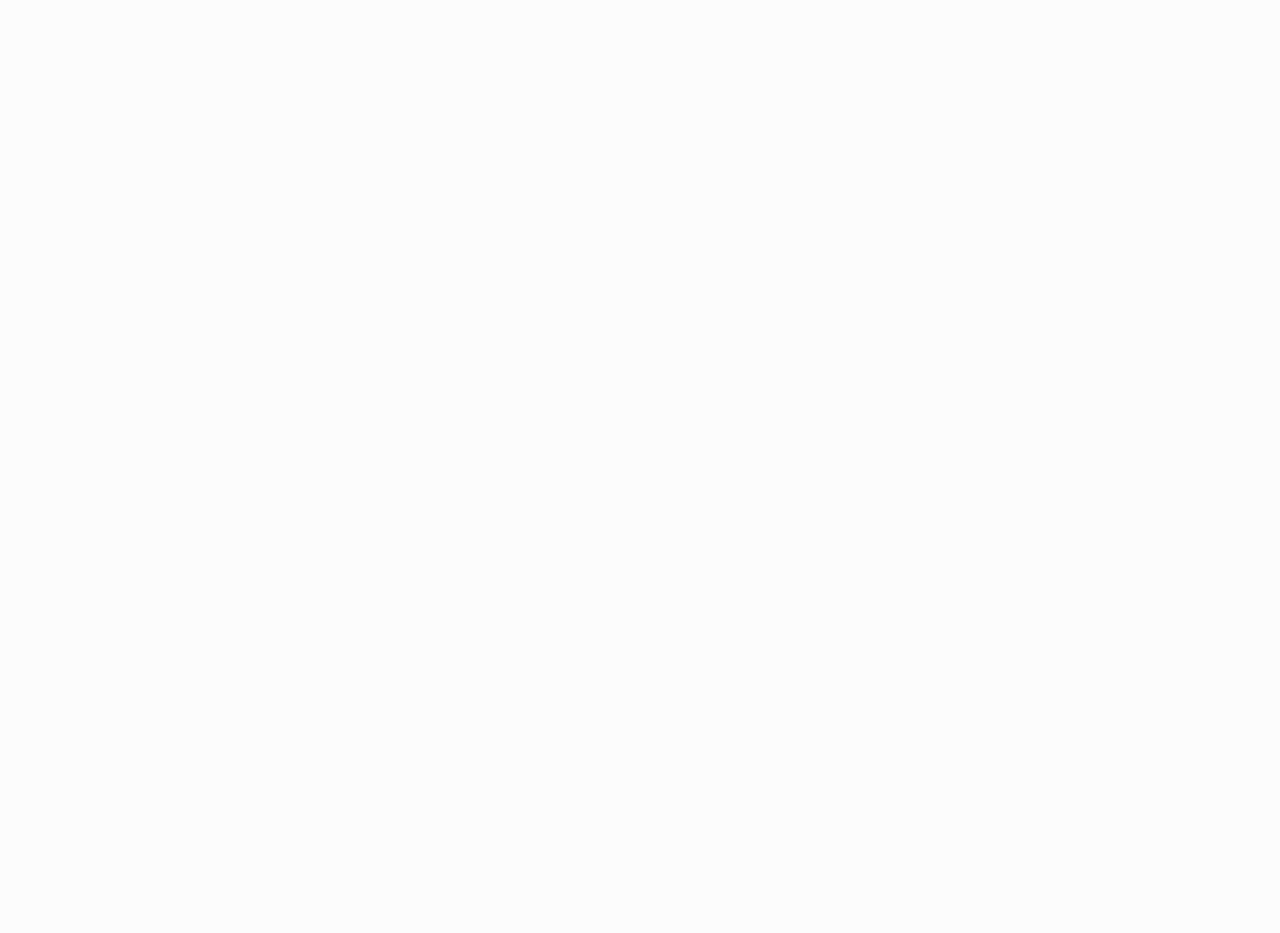
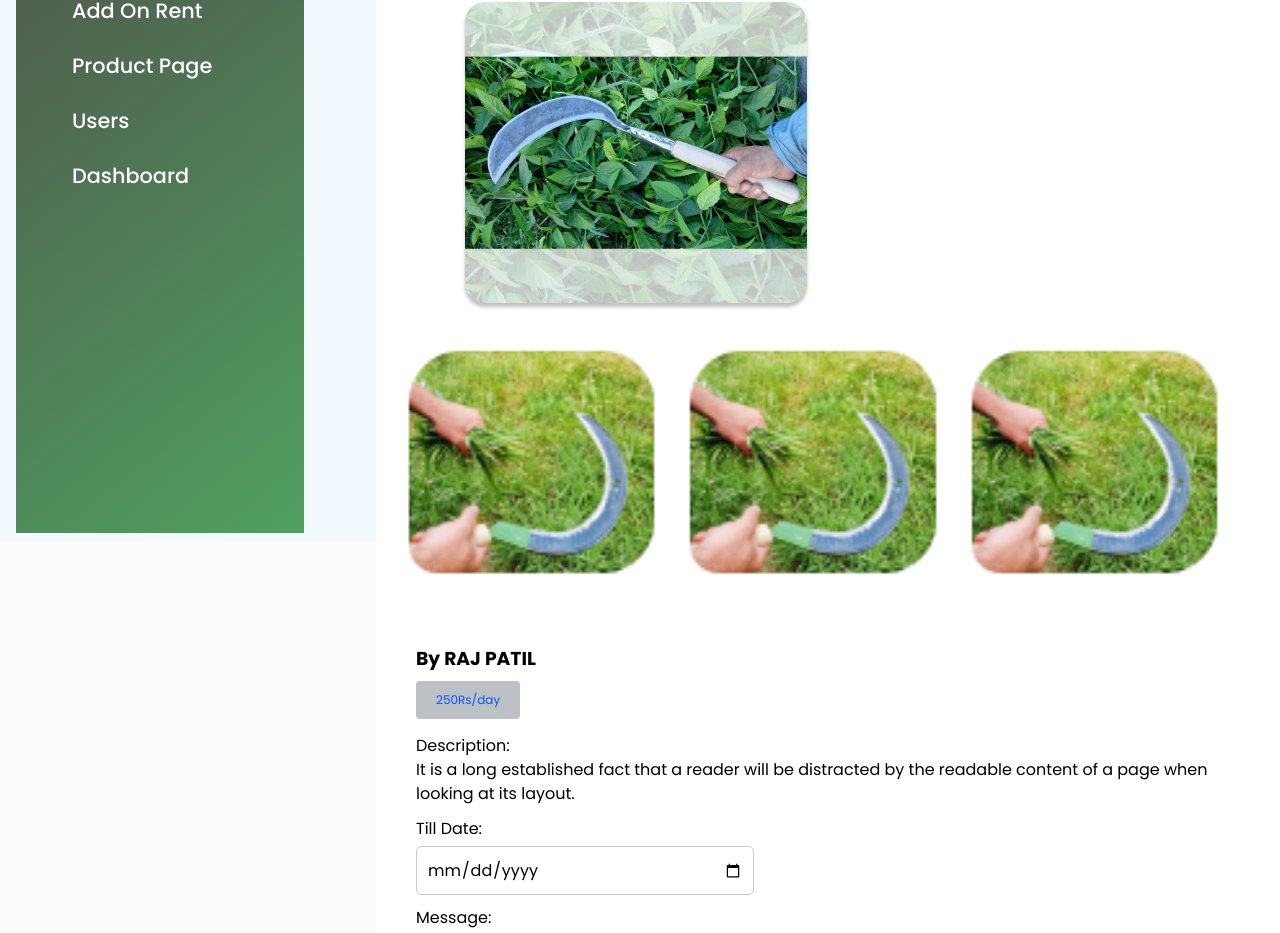
Before and after one commit to pratikjpatil/RentiVerse, a React (Create React App) app in the folder frontend/: page /productpage in a window 1280 px wide. Before the commit this address had no page. Shown: the part 267-1200 px from the top of the page. Before the commit the page ends 800 px from the top, so only its background shows below. Built offline with nearby package versions, Linux system fonts and the light colour scheme.

Commit message:
added productpage

```diff
--- a/frontend/src/App.js
+++ b/frontend/src/App.js
@@ -1,9 +1,10 @@
+import { BrowserRouter, Routes, Route } from "react-router-dom";
 import Dashboard from "./pages/dashboard/Dashboard";
 import AddOnRent from "./pages/AddOnRent/AddOnRent";
 import LandingPage from "./pages/LandingPage/LandingPage";
+import ProductPage from "./pages/ProductPage/ProductPage";
 import Login from "../src/pages/Login/Login";
 import Regsiter from "../src/pages/Register/Register";
-import { BrowserRouter, Routes, Route } from "react-router-dom";
 
 function App() {
   return (
@@ -12,6 +13,7 @@
         <Routes>
           <Route path="/" element={<LandingPage />} />
           <Route path="/dashboard" element={<Dashboard />} />
+          <Route path="/productpage" element={<ProductPage />} />
           <Route path="/login" element={<Login />} />
           <Route path="/register" element={<Regsiter />} />
           <Route path="/addonrent" element={<AddOnRent />} />
--- a/frontend/src/components/header/Header.jsx
+++ b/frontend/src/components/header/Header.jsx
@@ -21,7 +21,7 @@
       <div className="logo flex-center">
         <img src={logop} alt="logos" />
       </div>
-      {window.location.href !== "http://localhost:3000/addonrent" && (
+      {window.location.href !== "http://localhost:3000/addonrent" && window.location.href !== "http://localhost:3000/productpage" && (
         <div className="search flex-center">
           <div className="search-logo flex-center">
             <svg
--- a/frontend/src/components/sidebar/sidebar.jsx
+++ b/frontend/src/components/sidebar/sidebar.jsx
@@ -16,6 +16,9 @@
             <a href="/addonrent">Add On Rent</a>
           </li>
           <li>
+            <a href="/productpage">Product Page</a>
+          </li>
+          <li>
             <a href="#Users">Users</a>
           </li>
           <li>
--- /dev/null
+++ b/frontend/src/pages/ProductPage/ProductPage.css
@@ -0,0 +1,173 @@
+.body-productpage {
+	background-color: #f3faff;
+    height: 100vh;
+	font-family: Arial, sans-serif;
+}
+
+.title-productpage{
+    margin-top: 3rem;
+}
+
+.header-productpage {
+	background-color:  #f3faff;
+	text-align: center;
+	padding: 20px 0;
+    /* margin-top: 5rem */
+
+}
+
+.container-productpage {
+	display: flex;
+	flex-wrap: wrap;
+	max-width: 1000px;
+    border-radius: 20px;
+	/* margin: 0 auto; */
+    margin-top: 0.5rem;
+    margin-left: 23.5rem;
+	padding: 20px;
+    margin-bottom: 2rem;
+}
+
+#white-box{
+	background-color: #fff;
+}
+
+.left-box {
+	flex: 1;
+	padding-right: 20px;
+}
+
+.right-box {
+	flex: 1;
+	padding-left: 20px;
+}
+
+.gallery-productpage {
+	margin-top: 20px;
+}
+
+.gallery .image {
+	max-width: 100%;
+	height: auto;
+	display: block;
+}
+
+.big-image {
+	margin-bottom: 20px;
+	margin-left: 65px;
+}
+
+.small-images .small-images-productpage {
+	width: calc(33.33% - 10px);
+	margin-right: 10px;
+	margin-bottom: 10px;
+	float: left;
+}
+
+.left-box .heading {
+	font-size: 36px;
+	margin-bottom: 20px;
+}
+
+.right-box{
+    margin-top: 3rem;
+}
+
+.right-box .subheading {
+	margin-top: 30px;
+	font-size: 12px;
+	margin-bottom: 10px;
+}
+
+.right-box .subheading span{
+	color: rgb(11, 85, 247);
+}
+
+.grey-button {
+	background-color: #bbc1c5;
+	color: rgb(11, 85, 247);
+	padding: 10px 20px;
+	border: none;
+    margin-top: 0.5rem;
+	border-radius: 4px;
+	font-size: 12px;
+	margin-bottom: 15px;
+}
+
+.description-productpage {
+	font-size: 16px;
+	line-height: 1.5;
+	margin-bottom: 10px;
+}
+
+.label-productpage {
+	display: block;
+	font-size: 16px;
+	margin-bottom: 5px;
+}
+
+.input-productpage-date,
+.textarea-productpage {
+	padding: 10px;
+	font-size: 16px;
+	border-radius: 4px;
+	border: 1px solid #ccc;
+	margin-bottom: 10px;
+	width: 100%;
+}
+
+.description-heading {
+	font-size: 18px;
+	font-weight: bold;
+	margin-bottom: 5px;
+}
+
+.textarea-box {
+	height: 120px;
+}
+
+@media only screen and (max-width: 768px) {
+	.container-productpage {
+		flex-direction: column;
+	}
+
+	.left-box,
+	.right-box {
+		padding: 0;
+	}
+
+	.left-box .heading {
+		font-size: 28px;
+		margin-bottom: 10px;
+	}
+
+	.right-box .subheading {
+		font-size: 16px;
+		margin-bottom: 5px;
+	}
+
+	.grey-button {
+		font-size: 14px;
+		padding: 8px 16px;
+	}
+
+	.input-productpage-date,
+	.textarea-productpage {
+		font-size: 14px;
+		padding: 8px;
+	}
+
+	.textarea-box {
+		height: 80px;
+	}
+
+	.submit-button-productpage {
+		background-color:rgb(11, 85, 247);
+		color: white;
+		border: none;
+		border-radius: 5px;
+		padding: 10px 20px;
+		font-size: 16px;
+		cursor: pointer;
+	}
+}
--- /dev/null
+++ b/frontend/src/pages/ProductPage/ProductPage.jsx
@@ -0,0 +1,46 @@
+import React from 'react';
+import { Header, Sidebar } from '../../components';
+import './ProductPage.css';
+import Image from '../../assets/Stickle.png';
+import Image1 from '../../assets/Stickle1.png';
+
+function ProductPage() {
+  return (
+    <div className='body-productpage'>
+    <Header />
+    <Sidebar />
+      <React.Fragment className="header-productpage">
+        <div className="container-productpage">
+          <h1 className="title-productpage">Renting Request</h1>
+        </div>
+      </React.Fragment>
+      <div className="container-productpage" id="white-box">
+        <div className="left-box">
+          <h2 className="heading">Sickle</h2>
+          <div className="gallery-productpage">
+            <img className="big-image image" src={Image} alt="Sickle" />
+            <div className="small-images">
+              <img className='small-images-productpage image' src={Image1} alt="Sickle" />
+              <img className='small-images-productpage image' src={Image1} alt="Sickle" />
+              <img className='small-images-productpage image' src={Image1} alt="Sickle" />
+            </div>
+          </div>
+        </div>
+        <div className="right-box">
+          <h3 className='owner-productpage'><span className="author">By </span> RAJ PATIL</h3>
+          <button className="grey-button">250Rs/day</button>
+          <p className="description-productpage">Description: <br/> It is a long established fact that a reader will be distracted by the readable content of a page when looking at its layout.</p>
+          <form>
+            <label className="label-productpage" htmlFor="till-date">Till Date:</label>
+            <input className="input-productpage-date" type="date" id="till-date" name="till-date" placeholder="DD/MM/YY" />
+            <label className="label-productpage" htmlFor="message">Message:</label>
+            <textarea className="textarea-productpage" id="message" name="message"></textarea>
+            <input className="submit-button-productpage" type="submit" value="Send Request" />
+          </form>
+        </div>
+      </div>
+    </div>
+  );
+}
+
+export default ProductPage;
```
Also changed, not shown: frontend/src/assets/Stickle.png (added), frontend/src/assets/Stickle1.png (added).
